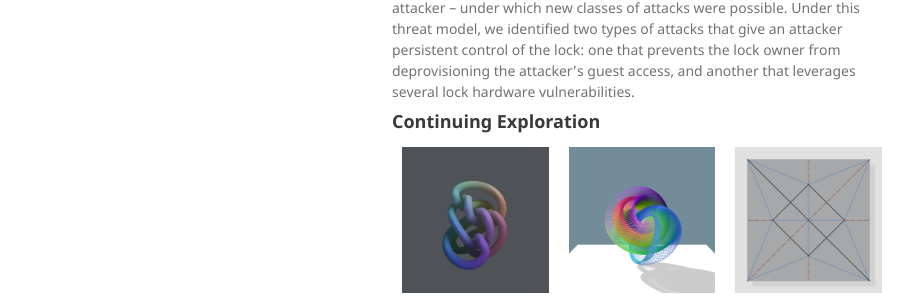
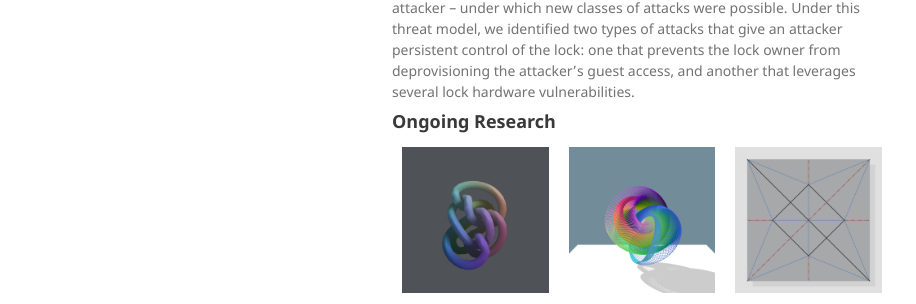
Before and after one commit to callistajosette/callistajosette.github.io, a Jekyll site: the page built from index.md, in a window 1280 px wide and 1323 px high. Shown: the part 626-930 px from the top of the window, without its empty margins (178-1094 px from the left). Built offline with Jekyll 4.4.1, drawn with Linux system fonts in a browser that asks for light colours; our own code applies the rules of GitHub Pages for plain Markdown files.

Commit message:
Update index.md

```diff
--- a/index.md
+++ b/index.md
@@ -23,7 +23,7 @@ B.S., Computer Science | The University of Wisconsin Madison (_May 2023_)
 
 We explored various security components of the 4th generation August smart lock. Notably, we identified that August’s choice to integrate with services like Airbnb made viable a less-studied threat model – the Airbnb attacker – under which new classes of attacks were possible. Under this threat model, we identified two types of attacks that give an attacker persistent control of the lock: one that prevents the lock owner from deprovisioning the attacker’s guest access, and another that leverages several lock hardware vulnerabilities.
 
-## Continuing Exploration
+## Ongoing Research
 <table style="width:100%">
 
   <tr>
```
